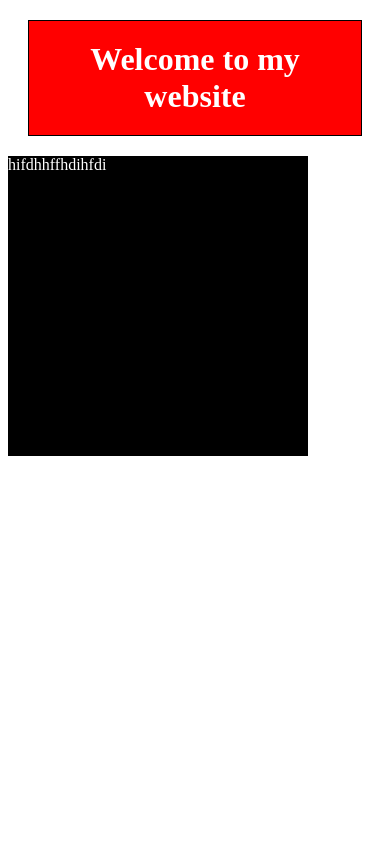
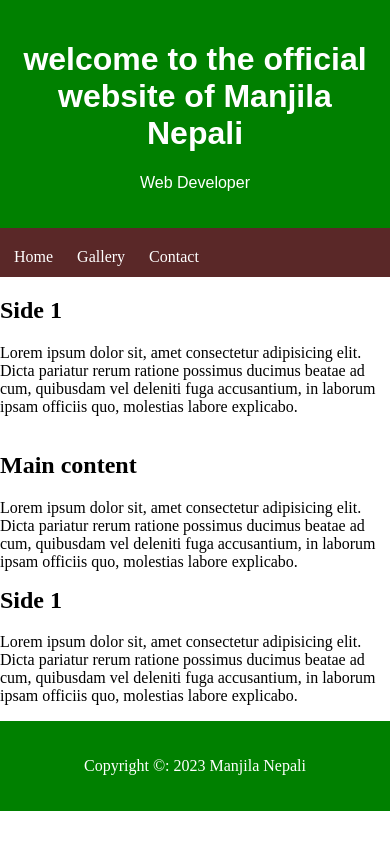
Before and after one commit to manzeelanepali/css-Site, a plain HTML site: page index.html in a window 390 px wide. Drawn offline with Linux system fonts and the light colour scheme.

Commit message:
adding media screen to make the page responsive

```diff
--- a/index.html
+++ b/index.html
@@ -3,9 +3,41 @@
     <title>Manjila Nepali</title>
   <link rel="stylesheet" type="text/css" href="style.css">
     <body>
-        <h1 >Welcome to my website</h1>
-        <p>
-            hifdhhffhdihfdi
-        </p>
+        <header>
+            <h1>welcome to the official website of Manjila Nepali</h1>
+            <p>Web Developer</p>
+        </header>
+        <nav>
+            <a href="index.html">Home</a>
+            <a href="gallery.html">Gallery </a>
+            <a href="contact.html">Contact</a>
+
+
+        </nav>
+
+        <section>
+            <div class="row">
+                <div class="column side"></div>
+                <h2>Side 1</h2>
+                <p>Lorem ipsum dolor sit, amet consectetur adipisicing elit. Dicta pariatur rerum ratione possimus ducimus beatae ad cum, quibusdam vel deleniti fuga accusantium, in laborum ipsam officiis quo, molestias labore explicabo.</p>
+            </div>
+
+
+            <div class="column middle">
+            <h2>Main content</h2>
+            <p>Lorem ipsum dolor sit, amet consectetur adipisicing elit. Dicta pariatur rerum ratione possimus ducimus beatae ad cum, quibusdam vel deleniti fuga accusantium, in laborum ipsam officiis quo, molestias labore explicabo.</p>
+        </div>
+
+        <div class="column side"></div>
+        <h2>Side 1</h2>
+        <p>Lorem ipsum dolor sit, amet consectetur adipisicing elit. Dicta pariatur rerum ratione possimus ducimus beatae ad cum, quibusdam vel deleniti fuga accusantium, in laborum ipsam officiis quo, molestias labore explicabo.</p>
+    </div>
+        </section>
+        <footer>
+            <p>
+               Copyright &copy: 2023 Manjila Nepali
+            </p>
+        </footer>
+
     </body>
 </html>
--- a/style.css
+++ b/style.css
@@ -1,16 +1,60 @@
-h1{
-    border: 1px solid black;
-    background-color:red;
+body{
+    margin: 0;
+    background-color:white;
+}
+
+header{
+    background-color: green;
+    padding: 20px;
+    text-align: center;
     color: white;
-    padding: 20px;
-    margin: 20px;
-    text-align: center;
+    font-family: Arial, Helvetica, sans-serif;
 
 
 }
-p{
+
+nav{
+    overflow: hidden;
+    background-color: rgb(90, 40, 40);
+}
+nav a{
+    float: left;
+    color: white;
+    padding: 20px 10px 11px 14px;
+    text-decoration: none;
+
+}
+nav a:hover{
     background-color: black;
+    color:blue;
+
+}
+
+.column{
+    float: left;
+    padding: 0px;
+}
+
+.column.side{
+
+    width: 10%;
+
+}
+
+.column.middle{
+    width :50%
+}
+
+@media screen and (max-width:617px) {
+    .column.side,.column.middle{
+        width:100%
+    }
+
+}
+
+footer{
+    background-color: green;
+    padding: 20px;
+    text-align: center;
     color: white;
-    width:300px;
-    height: 300px;
 }
```
